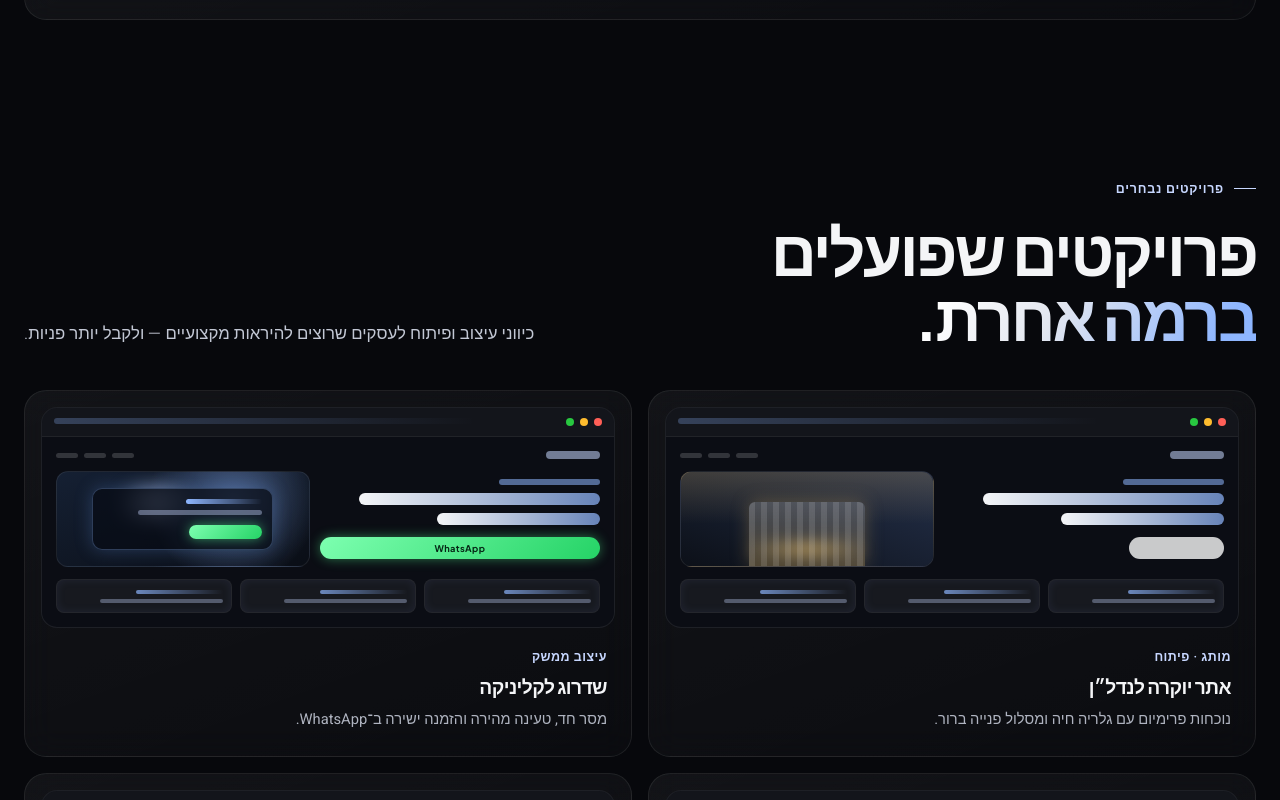
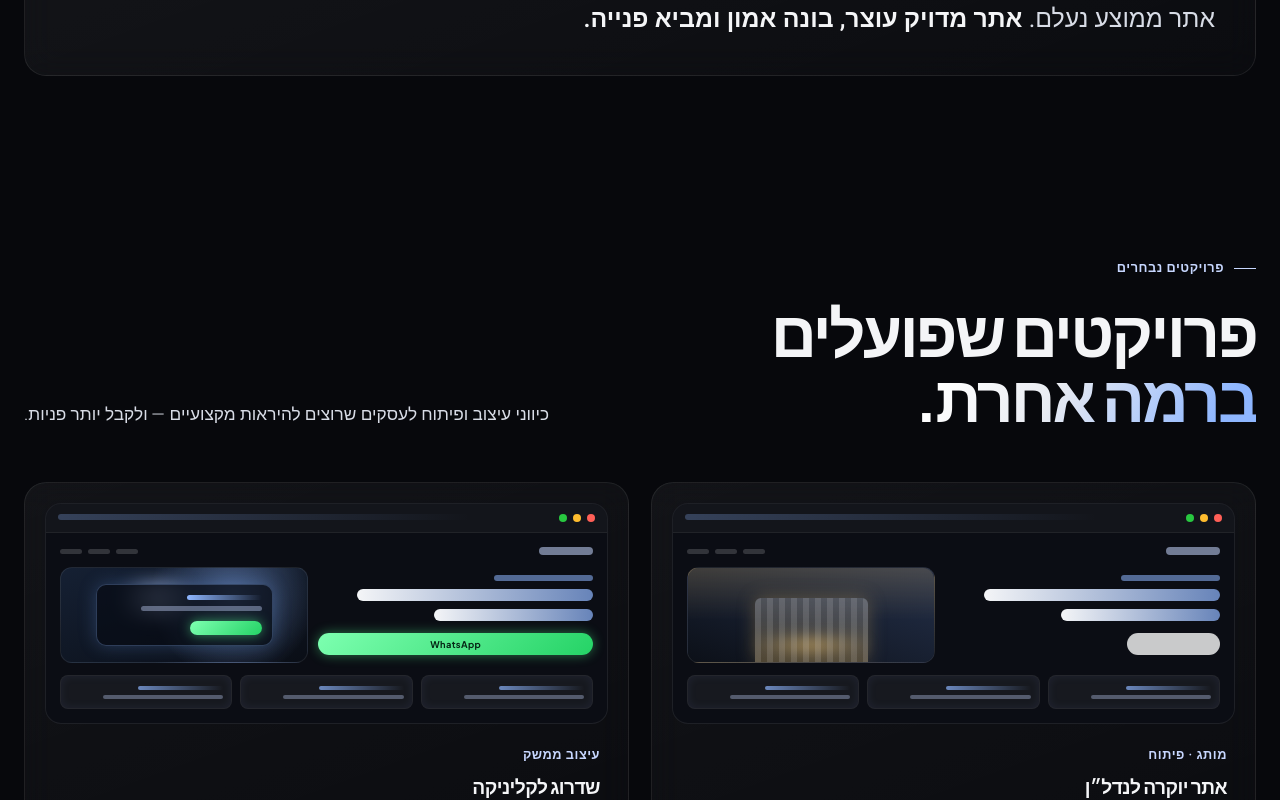
Before and after one commit to elior2oscar-dot/adiro-studio, a Next.js app: page / in a window 1280 px wide. Shown: the part 1740-2540 px from the top of the page. Built offline with nearby package versions, Linux system fonts and the light colour scheme.

Commit message:
Breathing room: loftier section spacing, lighter secondary text, calmer cards.
Co-authored-by: Cursor <cursoragent@cursor.com>

```diff
--- a/app/globals.css
+++ b/app/globals.css
@@ -6,15 +6,20 @@
   --surface: rgba(255, 255, 255, 0.035);
   --surface-strong: rgba(255, 255, 255, 0.06);
   --ink: #f4f5f7;
-  --ink-soft: #c2c7d4;
+  --ink-soft: #d8dce6;
   --line: rgba(255, 255, 255, 0.08);
   --line-strong: rgba(255, 255, 255, 0.16);
   --accent: #8eb6ff;
   --accent-strong: #c7d7ff;
   --accent-dim: rgba(142, 182, 255, 0.18);
-  --silver: #e2e6ef;
+  --silver: #e8ebf2;
   --max: 1240px;
   --radius: 22px;
+  --section-space: 128px;
+  --section-space-tight: 64px;
+  --tag-size: 0.8rem;
+  --tag-weight: 600;
+  --tag-tracking: 0.04em;
   --font-display: "Plus Jakarta Sans", "Heebo", sans-serif;
   --font-body: "Heebo", "Plus Jakarta Sans", sans-serif;
 }
@@ -78,12 +83,12 @@ img {
   display: inline-flex;
   gap: 10px;
   align-items: center;
-  margin: 0 0 20px;
+  margin: 0 0 22px;
   color: var(--accent-strong);
   font-family: var(--font-body);
-  font-size: 0.78rem;
-  font-weight: 600;
-  letter-spacing: 0.06em;
+  font-size: var(--tag-size);
+  font-weight: var(--tag-weight);
+  letter-spacing: var(--tag-tracking);
 }
 
 .eyebrow::before {
@@ -111,11 +116,11 @@ img {
 .section {
   position: relative;
   z-index: 1;
-  padding: 104px 0;
+  padding: var(--section-space) 0;
 }
 
 .section-tight {
-  padding: 48px 0;
+  padding: var(--section-space-tight) 0;
 }
 
 .section-title {
@@ -127,10 +132,10 @@ img {
 
 .section-lead {
   max-width: 540px;
-  margin: 18px 0 0;
+  margin: 20px 0 0;
   color: var(--ink-soft);
-  font-size: clamp(0.98rem, 2.2vw, 1.05rem);
-  line-height: 1.75;
+  font-size: clamp(1rem, 2.2vw, 1.08rem);
+  line-height: 1.8;
   font-weight: 300;
 }
 
@@ -902,60 +907,64 @@ img {
 }
 
 /* Metrics */
-.metrics {
-  padding: 72px 0;
-}
-
 .about-body-second {
-  margin-top: 16px;
+  margin-top: 18px;
 }
 
 .testimonials {
   position: relative;
   z-index: 1;
-  padding: 104px 0;
+  padding: var(--section-space) 0;
   overflow: hidden;
+}
+
+.metrics {
+  position: relative;
+  z-index: 1;
+  padding: var(--section-space) 0;
 }
 
 .metrics-grid {
   display: grid;
   grid-template-columns: repeat(4, 1fr);
-  gap: 16px;
+  gap: 20px;
 }
 
 .metric-card {
-  padding: 32px 28px;
+  padding: 36px 30px;
 }
 
 .metric-value {
   margin: 0;
   font-family: var(--font-display);
-  font-size: clamp(2rem, 3.6vw, 2.8rem);
+  font-size: clamp(1.9rem, 3.4vw, 2.6rem);
   font-weight: 800;
   letter-spacing: -0.04em;
-  line-height: 1.1;
+  line-height: 1.15;
 }
 
 .metric-label {
-  margin: 14px 0 0;
+  margin: 16px 0 0;
   color: var(--ink-soft);
-  font-size: 0.92rem;
-  line-height: 1.5;
+  font-family: var(--font-body);
+  font-size: 0.95rem;
+  line-height: 1.55;
+  font-weight: 300;
 }
 
 /* Works bento */
 .works-head {
   display: flex;
-  gap: 24px;
+  gap: 28px;
   align-items: end;
   justify-content: space-between;
-  margin-bottom: 42px;
+  margin-bottom: 52px;
 }
 
 .bento {
   display: grid;
   grid-template-columns: repeat(3, minmax(0, 1fr));
-  gap: 16px;
+  gap: 22px;
   align-items: stretch;
 }
 
@@ -974,16 +983,31 @@ img {
 .work-card {
   height: 100%;
   min-height: 320px;
-  padding: 22px;
+  padding: 26px;
   display: flex;
   flex-direction: column;
-  gap: 18px;
+  gap: 20px;
 }
 
 .work-card-calm {
-  min-height: 300px;
-  padding: 26px;
-  gap: 22px;
+  min-height: 0;
+  padding: 30px;
+  gap: 26px;
+}
+
+.work-card-text {
+  justify-content: center;
+  min-height: 220px;
+  padding: 34px 30px;
+}
+
+.work-card-text .work-body {
+  min-height: 0;
+  gap: 8px;
+}
+
+.work-card-text .work-desc {
+  margin-top: 10px;
 }
 
 .work-preview {
@@ -999,8 +1023,8 @@ img {
 }
 
 .work-card-calm .work-preview {
-  flex-basis: 108px;
-  height: 108px;
+  flex-basis: 96px;
+  height: 96px;
 }
 
 .work-card:hover .work-preview {
@@ -1202,12 +1226,12 @@ img {
 }
 
 .work-category {
-  margin: 0 0 8px;
+  margin: 0 0 10px;
   color: var(--accent-strong);
   font-family: var(--font-body);
-  font-size: 0.78rem;
-  font-weight: 600;
-  letter-spacing: 0.04em;
+  font-size: var(--tag-size);
+  font-weight: var(--tag-weight);
+  letter-spacing: var(--tag-tracking);
 }
 
 .work-title {
@@ -1216,15 +1240,16 @@ img {
   font-size: clamp(1.15rem, 1.5vw, 1.35rem);
   font-weight: 700;
   letter-spacing: -0.03em;
-  line-height: 1.25;
+  line-height: 1.3;
 }
 
 .work-desc {
-  margin: 10px 0 0;
+  margin: 12px 0 0;
   color: var(--ink-soft);
-  font-size: 0.92rem;
-  line-height: 1.6;
-  opacity: 0.9;
+  font-size: 0.95rem;
+  line-height: 1.75;
+  font-weight: 300;
+  opacity: 1;
 }
 
 .work-card:hover .work-desc {
@@ -1235,13 +1260,13 @@ img {
 .services-grid {
   display: grid;
   grid-template-columns: repeat(3, 1fr);
-  gap: 18px;
-  margin-top: 48px;
+  gap: 22px;
+  margin-top: 52px;
 }
 
 .service-card {
-  padding: 20px 20px 30px;
-  min-height: 340px;
+  padding: 24px 24px 32px;
+  min-height: 0;
   display: flex;
   flex-direction: column;
 }
@@ -1545,16 +1570,16 @@ img {
 }
 
 .service-number {
-  margin: 0 0 12px;
+  margin: 0 0 14px;
   color: var(--accent-strong);
-  font-family: var(--font-display);
-  font-size: 0.8rem;
-  font-weight: 700;
-  letter-spacing: 0.14em;
+  font-family: var(--font-body);
+  font-size: var(--tag-size);
+  font-weight: var(--tag-weight);
+  letter-spacing: var(--tag-tracking);
 }
 
 .service-title {
-  margin: 0 0 12px;
+  margin: 0 0 14px;
   font-family: var(--font-display);
   font-size: 1.4rem;
   font-weight: 700;
@@ -1564,7 +1589,7 @@ img {
 .service-text {
   margin: 0;
   color: var(--ink-soft);
-  line-height: 1.75;
+  line-height: 1.8;
   font-weight: 300;
 }
 
@@ -1606,16 +1631,16 @@ img {
 .tech-chip {
   display: inline-flex;
   flex-shrink: 0;
-  min-height: 46px;
-  padding: 0 20px;
+  min-height: 44px;
+  padding: 0 18px;
   align-items: center;
   border: 1px solid var(--line);
   border-radius: 999px;
   background: rgba(255, 255, 255, 0.04);
   font-family: var(--font-body);
-  font-size: 0.92rem;
-  font-weight: 500;
-  letter-spacing: 0.01em;
+  font-size: var(--tag-size);
+  font-weight: var(--tag-weight);
+  letter-spacing: var(--tag-tracking);
   white-space: nowrap;
   color: var(--silver);
   direction: rtl;
@@ -1654,7 +1679,7 @@ img {
 .works-grid {
   display: grid;
   grid-template-columns: repeat(2, minmax(0, 1fr));
-  gap: 16px;
+  gap: 22px;
 }
 
 .works-cell {
@@ -1676,13 +1701,13 @@ img {
   display: flex;
   flex-direction: column;
   min-height: 100%;
-  padding: 16px;
+  padding: 20px;
 }
 
 .project-card .tilt-card-content {
   display: flex;
   flex-direction: column;
-  gap: 16px;
+  gap: 18px;
   height: 100%;
 }
 
@@ -2090,25 +2115,25 @@ img {
 .process-grid {
   display: grid;
   grid-template-columns: repeat(3, 1fr);
-  gap: 18px;
-  margin-top: 48px;
+  gap: 22px;
+  margin-top: 52px;
 }
 
 .process-card {
-  padding: 32px 28px;
+  padding: 36px 30px;
 }
 
 .process-number {
-  margin: 0 0 24px;
+  margin: 0 0 22px;
   color: var(--accent-strong);
-  font-family: var(--font-display);
-  font-size: 0.8rem;
-  font-weight: 700;
-  letter-spacing: 0.14em;
+  font-family: var(--font-body);
+  font-size: var(--tag-size);
+  font-weight: var(--tag-weight);
+  letter-spacing: var(--tag-tracking);
 }
 
 .process-title {
-  margin: 0 0 12px;
+  margin: 0 0 14px;
   font-family: var(--font-display);
   font-size: 1.4rem;
   font-weight: 700;
@@ -2117,7 +2142,7 @@ img {
 .process-text {
   margin: 0;
   color: var(--ink-soft);
-  line-height: 1.7;
+  line-height: 1.8;
   font-weight: 300;
 }
 
@@ -2311,36 +2336,40 @@ img {
 
 .about-body {
   margin: 22px 0 0;
+  max-width: 54ch;
   color: var(--ink-soft);
-  font-size: 1.08rem;
-  line-height: 1.8;
+  font-size: 1.06rem;
+  line-height: 1.85;
   font-weight: 300;
 }
 
 .about-values {
   display: flex;
   flex-wrap: wrap;
-  gap: 10px;
-  margin-top: 28px;
+  gap: 12px;
+  margin-top: 32px;
 }
 
 .about-values span {
   display: inline-flex;
-  min-height: 40px;
+  min-height: 42px;
   padding: 0 16px;
   align-items: center;
   border: 1px solid var(--line);
   border-radius: 999px;
   background: rgba(255, 255, 255, 0.03);
-  font-size: 0.88rem;
+  font-family: var(--font-body);
+  font-size: var(--tag-size);
+  font-weight: var(--tag-weight);
+  letter-spacing: var(--tag-tracking);
   color: var(--silver);
 }
 
 /* FAQ */
 .faq-list {
   display: grid;
-  gap: 12px;
-  margin-top: 42px;
+  gap: 14px;
+  margin-top: 48px;
 }
 
 .faq-item {
@@ -2924,11 +2953,11 @@ img {
   }
 
   .section {
-    padding: 72px 0;
+    padding: 88px 0;
   }
 
   .section-tight {
-    padding: 32px 0;
+    padding: 44px 0;
   }
 
   .section-title {
@@ -2942,7 +2971,7 @@ img {
 
   .metrics,
   .testimonials {
-    padding: 64px 0;
+    padding: 88px 0;
   }
 
   .metrics-grid,
@@ -2951,7 +2980,12 @@ img {
   .works-grid,
   .bento {
     grid-template-columns: 1fr;
-    gap: 14px;
+    gap: 18px;
+  }
+
+  .work-card-text {
+    min-height: 0;
+    padding: 28px 24px;
   }
 
   .work-card,
@@ -3147,7 +3181,7 @@ img {
   }
 
   .section {
-    padding: 56px 0;
+    padding: 72px 0;
   }
 
   .section-title {
--- a/components/Capabilities.tsx
+++ b/components/Capabilities.tsx
@@ -1,41 +1,6 @@
 import { capabilities } from "@/lib/site";
 import { GlassCard } from "./GlassCard";
 import { Reveal } from "./Reveal";
-
-function CapabilityMock({ id }: { id: string }) {
-  return (
-    <div className={`cap-mock cap-mock-${id}`} aria-hidden="true">
-      {id === "01" || id === "06" ? (
-        <div className="cap-mock-lines">
-          <span />
-          <span className="accent" />
-          <span />
-        </div>
-      ) : null}
-      {id === "02" ? (
-        <div className="cap-mock-ui">
-          <div className="cap-mock-frame">
-            <b />
-            <em />
-            <i />
-          </div>
-        </div>
-      ) : null}
-      {id === "03" ? (
-        <div className="cap-mock-cloud">
-          <div className="cap-mock-node" />
-          <div className="cap-mock-node mid" />
-          <div className="cap-mock-node" />
-        </div>
-      ) : null}
-      {id === "04" || id === "05" ? (
-        <div className="cap-mock-orb-only">
-          <span />
-        </div>
-      ) : null}
-    </div>
-  );
-}
 
 export function Capabilities() {
   return (
@@ -62,11 +27,7 @@ export function Capabilities() {
         <div className="bento">
           {capabilities.map((item) => (
             <Reveal key={item.id} className="bento-cell">
-              <GlassCard className="work-card work-card-calm">
-                <div className="work-preview" aria-hidden="true">
-                  <div className="work-preview-grid" />
-                  <CapabilityMock id={item.id} />
-                </div>
+              <GlassCard className="work-card work-card-calm work-card-text">
                 <div className="work-body">
                   <p className="work-category">{item.category}</p>
                   <h3 className="work-title">{item.title}</h3>
```
